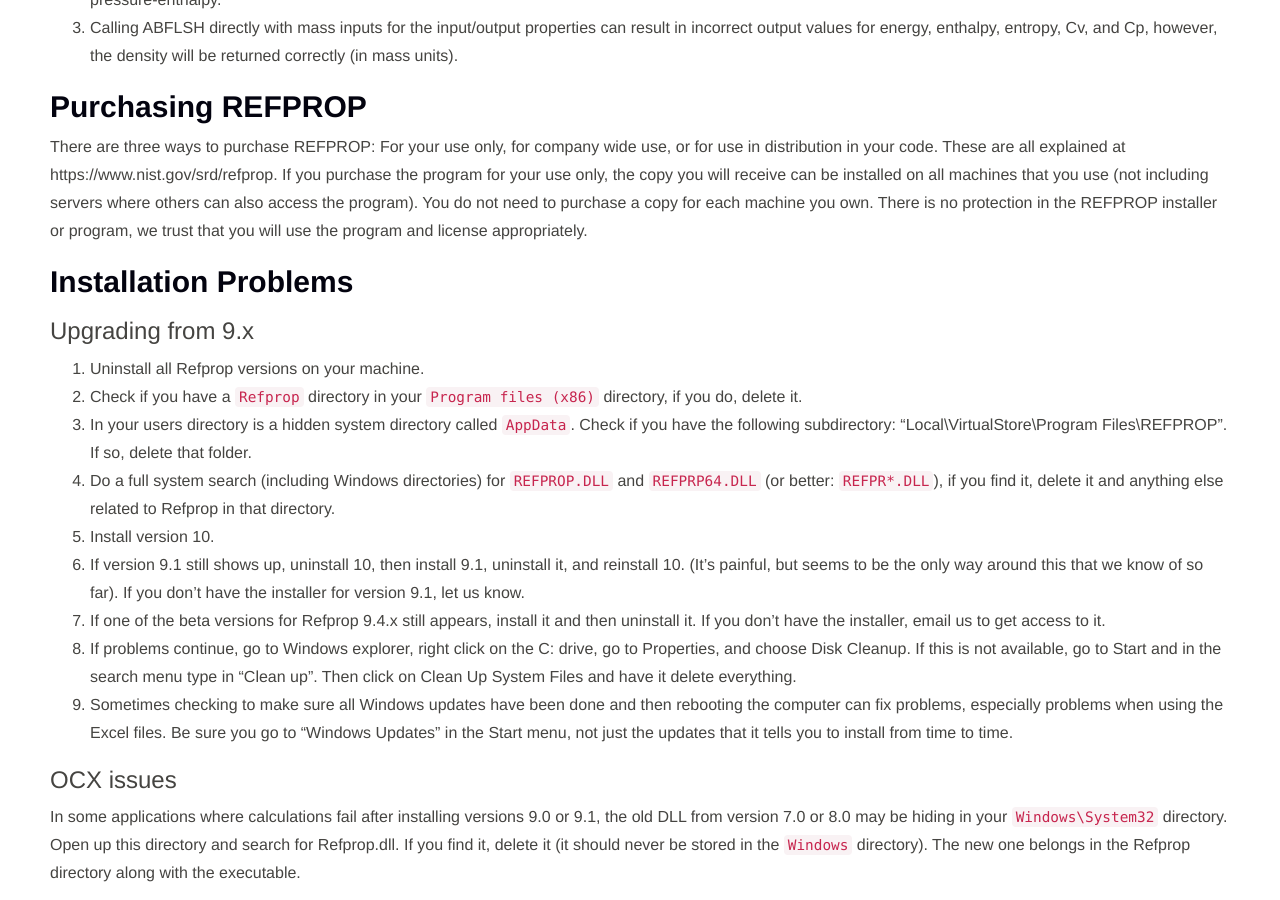
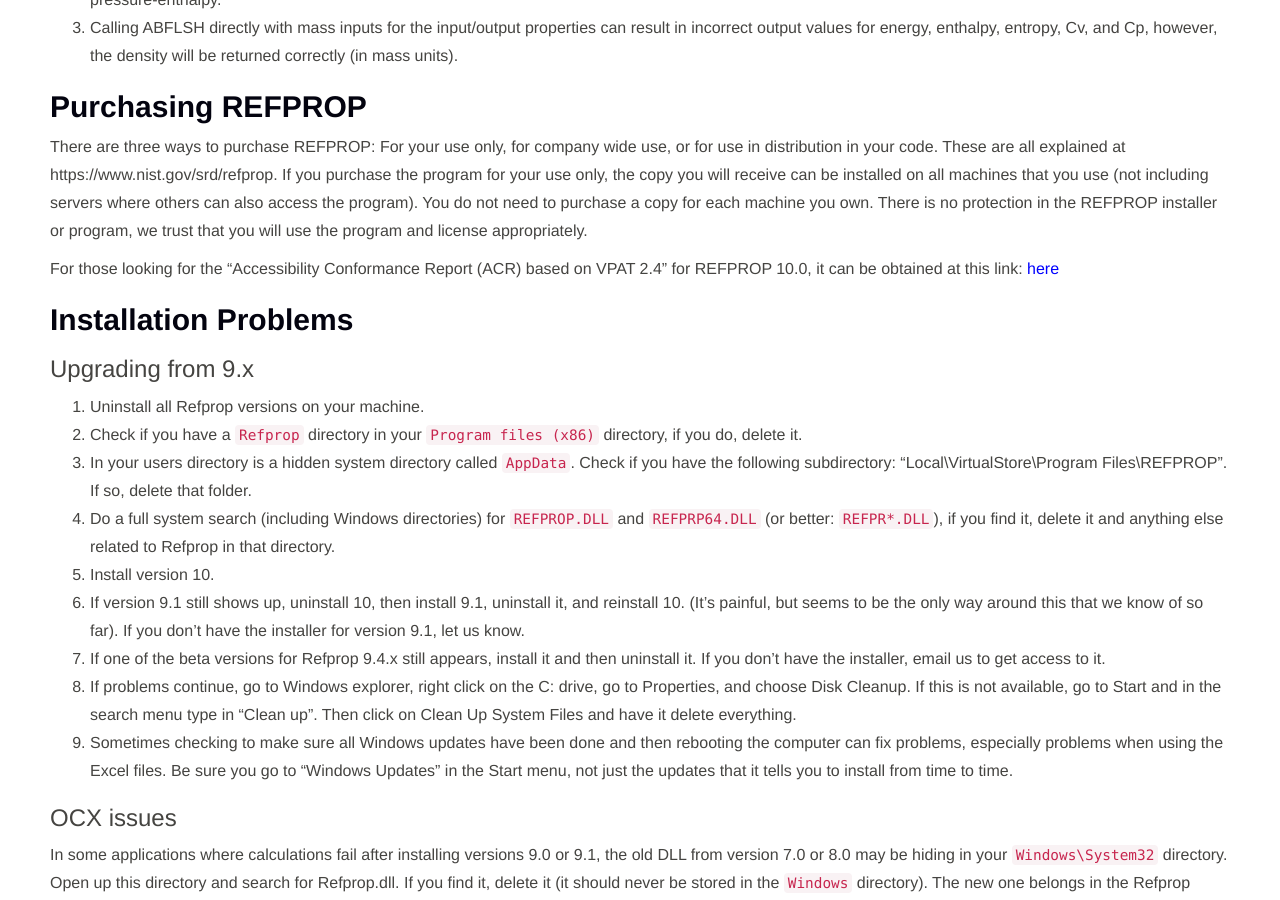
Before and after one commit to usnistgov/REFPROP-docs, a Jekyll site: the page built from index.md, in a window 1280 px wide and 900 px high, scrolled down 2029 px. Built offline with Jekyll 4.4.1, drawn with Linux system fonts in a browser that asks for light colours; nearby versions of some CDN libraries; library files that are not in the unit come from our copies.

Commit message:
Add link to VPAT

```diff
--- a/index.md
+++ b/index.md
@@ -84,6 +84,8 @@
 ## Purchasing REFPROP
 
 There are three ways to purchase REFPROP:  For your use only, for company wide use, or for use in distribution in your code.  These are all explained at https://www.nist.gov/srd/refprop.  If you purchase the program for your use only, the copy you will receive can be installed on all machines that you use (not including servers where others can also access the program).  You do not need to purchase a copy for each machine you own.  There is no protection in the REFPROP installer or program, we trust that you will use the program and license appropriately.
+
+For those looking for the "Accessibility Conformance Report (ACR) based on VPAT 2.4" for REFPROP 10.0, it can be obtained at this link: [here](https://github.com/usnistgov/REFPROP-docs/raw/master/PAT2.4Rev508--February2020.NIST23REFPROP.pdf)
 
 ## Installation Problems
 
```
